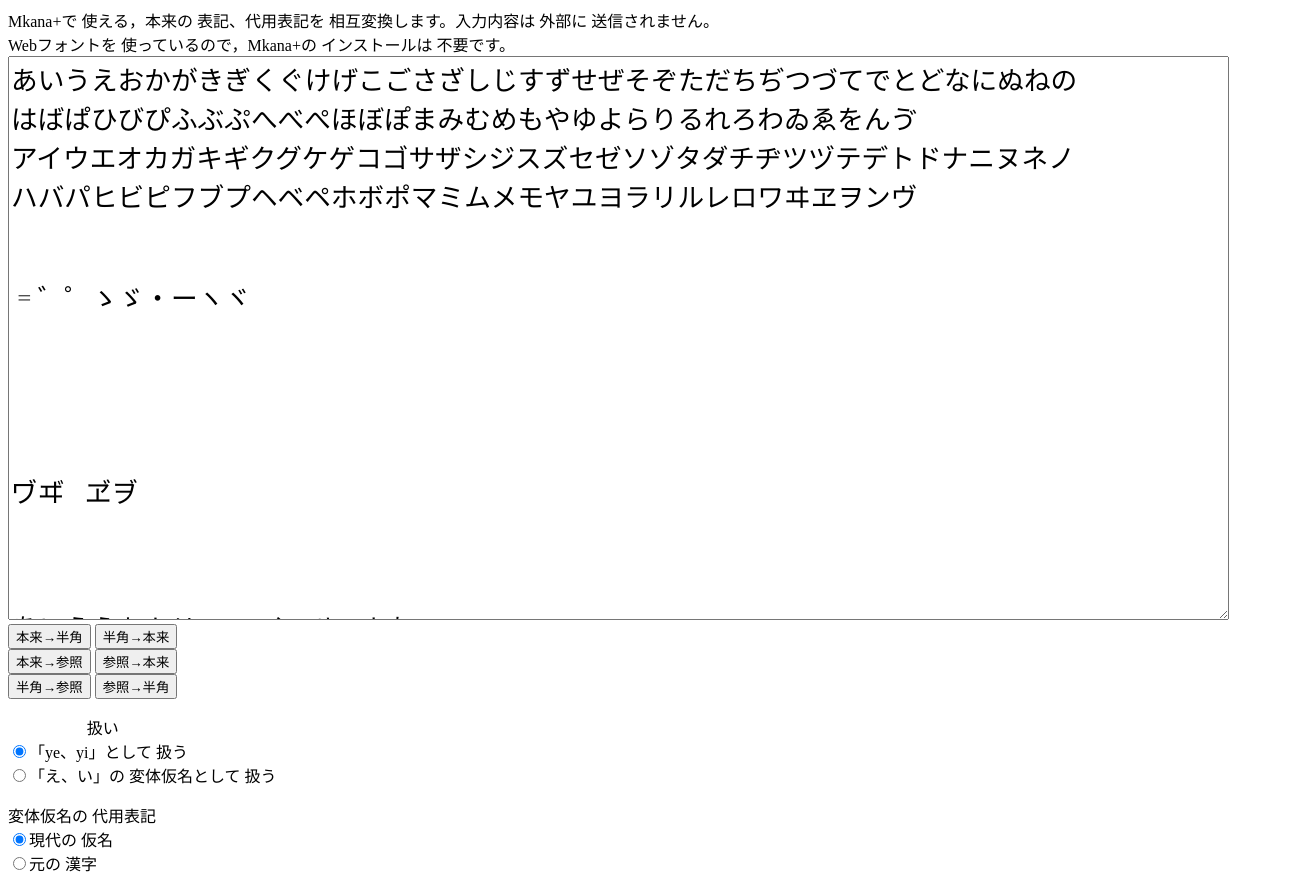
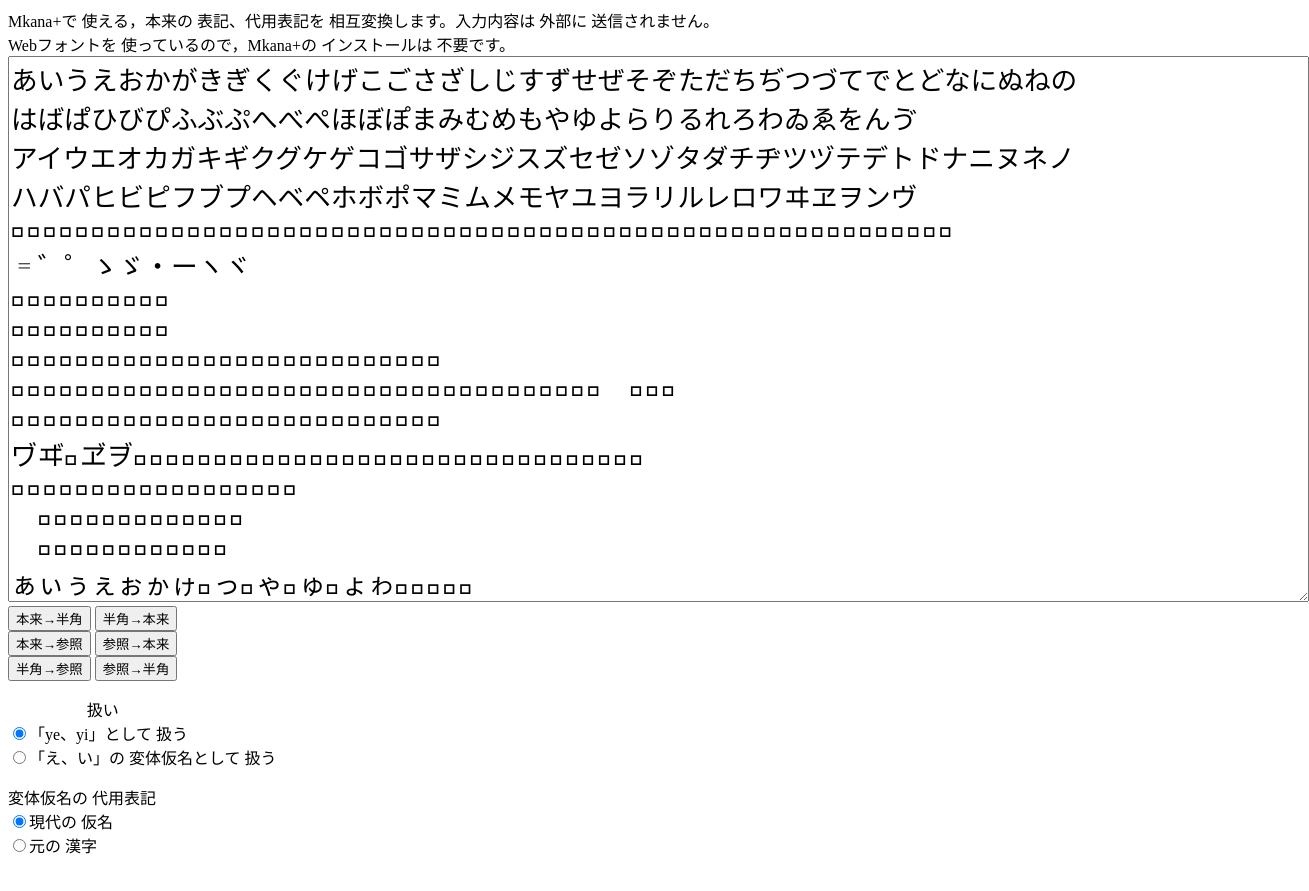
Before and after one commit to toracatman/ConvertSubstitute, a plain HTML site: page index.html in a window 1280 px wide. Shown: the whole page, 1309 px wide, since content can reach past the window. Drawn offline with Linux system fonts and the light colour scheme; a web font is replaced by a local one.

Commit message:
Update index.html

```diff
--- a/index.html
+++ b/index.html
@@ -5,12 +5,12 @@
 	<title>代用表記の 相互変換</title>
 	<style>
 		@font-face {
-			font-family: "myFont";
+			font-family: "myfont";
 			src: url("mkanaplus-regular.woff")  format('woff');
 		}
 		textarea {
 			font-size: 20pt;
-			font-family: "myFont";
+			font-family: "myfont", "IPAmjMincho" "BabelStone Han";
 		}
 	</style>
 	<script src="newkana.js"></script>
```
